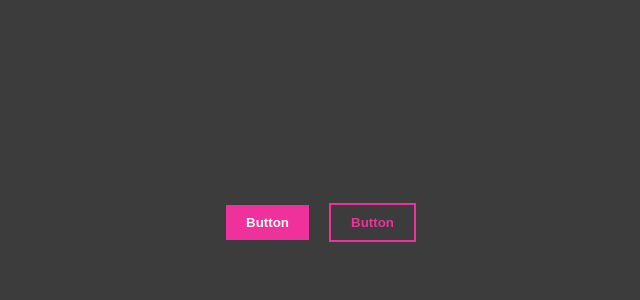
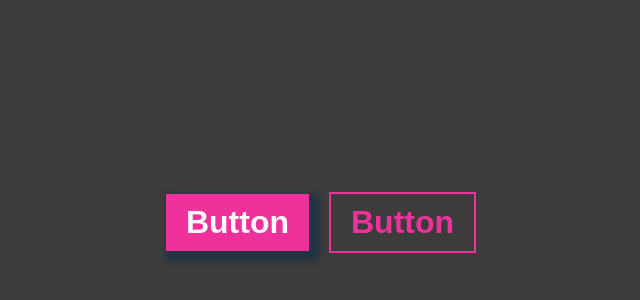
Before and after one commit to igor-minaev/styled-components-project, a React (Vite) app: page / in a window 1280 px wide. Shown: the part 178-478 px from the top of the page, without its empty margins (319-959 px from the left). Built offline with nearby package versions, Linux system fonts and the light colour scheme.

Commit message:
improve props

```diff
--- a/src/App.tsx
+++ b/src/App.tsx
@@ -20,10 +20,12 @@ function App() {
                 {/*<StyledBtn as={Link} href={"#"}>LinkComponent</StyledBtn>*/}
                 {/*<StyledBtn as={"a"} href={"#"}>Link</StyledBtn>*/}
                 {/*<SuperButton>Button2</SuperButton>*/}
-               {/* <StyledBtn color="red" fontSize="20px">Button</StyledBtn>*/}
+                {/* <StyledBtn color="red" fontSize="20px">Button</StyledBtn>*/}
                 {/*<StyledBtn color="green" fontSize="30px">Button</StyledBtn>*/}
-                <StyledBtn primary>Button</StyledBtn>
-                <StyledBtn outlined>Button</StyledBtn>
+                {/*<StyledBtn primary>Button</StyledBtn>*/}
+                {/*<StyledBtn outlined>Button</StyledBtn>*/}
+                <StyledBtn btnType="primary" active>Button</StyledBtn>
+                <StyledBtn btnType="outlined">Button</StyledBtn>
             </Box>
         </div>
     )
--- a/src/components/Button.styled.tsx
+++ b/src/components/Button.styled.tsx
@@ -4,8 +4,10 @@ import {MyAnimation} from "../styles/animations/Animations.ts";
 type StyledBtnPropsType = {
     color?: string
     fontSize?: string
-    primary?: boolean
-    outlined?: boolean
+    // primary?: boolean
+    // outlined?: boolean
+    btnType?: "primary" | "outlined"
+    active?: boolean
 }
 
 
@@ -16,30 +18,38 @@ export const StyledBtn = styled.button<StyledBtnPropsType>`
     padding: 10px 20px;
     //color: snow;
     //font-size: 2rem;
-    font-size: ${props => props.fontSize};
+    font-size: ${props => props.fontSize || "2rem"};
     font-weight: bold;
-
-    &:hover {
-        background-color: #700241;
-    }
 
     /*&:last-child {
         background-color: #d240ec;
     }*/
 
-    ${props => props.outlined && css<StyledBtnPropsType>`
+    ${props => props.btnType === "outlined" && css<StyledBtnPropsType>`
         border: 2px solid ${props => props.color || "#ef319b"};
         color: ${props => props.color || "#ef319b"};
         background-color: transparent;
+
+        &:hover {
+            border-color: #0f6aac;
+            color: #0f6aac;
+            background-color: transparent;
+        }
     `}
 
-    ${props => props.primary && css<StyledBtnPropsType>`
+    ${props => props.btnType === "primary" && css<StyledBtnPropsType>`
         background-color: ${props => props.color || "#ef319b"};
         color: snow;
+
+        &:hover {
+            background-color: #0f6aac;
+        }
+    `}
+    ${props=>props.active && css<StyledBtnPropsType>`
+        box-shadow: 5px 5px 5px 5px rgba(22, 49, 67, 0.69);
     `}
 
 `
-
 
 export const SuperButton = styled(StyledBtn)`
     border-radius: 5px;
```
